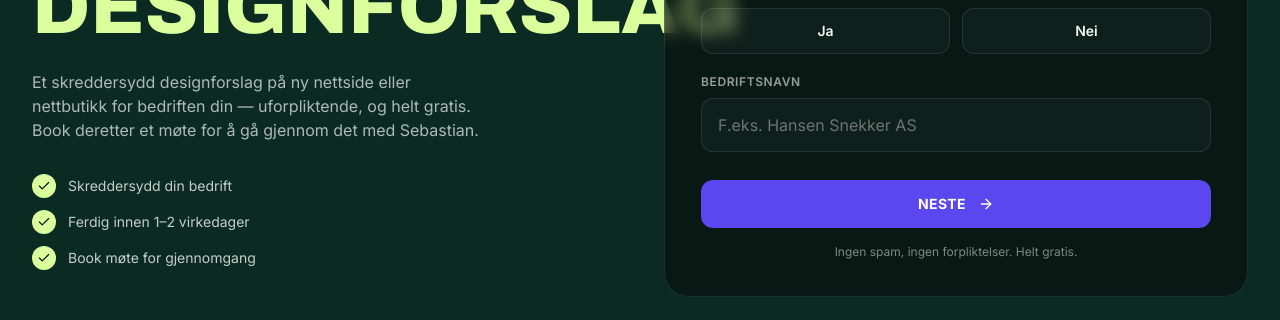
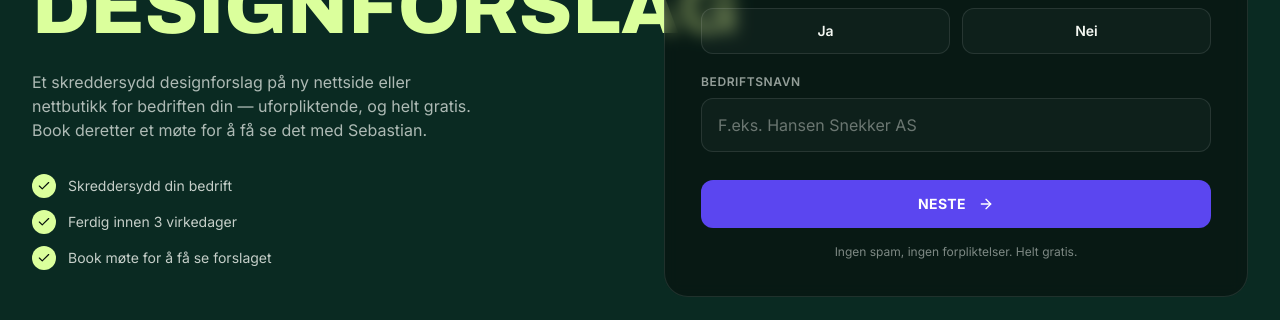
Before and after one commit to MyrvoldMarketing/myrvold-marketing-nettside, a Next.js app: page /nettside in a window 1280 px wide. Shown: the part 347-667 px from the top of the page. Built offline with nearby package versions, Linux system fonts and the light colour scheme.

Commit message:
Fiks tekst: gå gjennom → få se, 1-2 → 3 virkedager

```diff
--- a/src/app/nettside/page.tsx
+++ b/src/app/nettside/page.tsx
@@ -79,13 +79,13 @@ export default function NettsidenPage() {
                 <span className="text-lime">designforslag</span>
               </h1>
               <p className="mt-6 max-w-md text-paper/70">
-                Et skreddersydd designforslag på ny nettside eller nettbutikk for bedriften din — uforpliktende, og helt gratis. Book deretter et møte for å gå gjennom det med Sebastian.
+                Et skreddersydd designforslag på ny nettside eller nettbutikk for bedriften din — uforpliktende, og helt gratis. Book deretter et møte for å få se det med Sebastian.
               </p>
               <ul className="mt-8 space-y-3">
                 {[
                   "Skreddersydd din bedrift",
-                  "Ferdig innen 1–2 virkedager",
-                  "Book møte for gjennomgang",
+                  "Ferdig innen 3 virkedager",
+                  "Book møte for å få se forslaget",
                 ].map((t) => (
                   <li key={t} className="flex items-center gap-3 text-sm text-paper/80">
                     <span className="flex h-6 w-6 shrink-0 items-center justify-center rounded-full bg-lime text-ink">
--- a/src/app/page.tsx
+++ b/src/app/page.tsx
@@ -881,13 +881,13 @@ export default function Home() {
                   <span className="text-lime">designforslag?</span>
                 </h2>
                 <p className="mt-5 max-w-md text-paper/70">
-                  Et skreddersydd designforslag på ny nettside eller nettbutikk for bedriften din — uforpliktende, og helt gratis. Book deretter et møte for å gå gjennom det sammen.
+                  Et skreddersydd designforslag på ny nettside eller nettbutikk for bedriften din — uforpliktende, og helt gratis. Book deretter et møte for å få se det med Sebastian.
                 </p>
 
                 <ul className="mt-8 space-y-4">
                   {[
                     ["Skreddersydd", "Designet kun for din bedrift og bransje."],
-                    ["Book møte", "Gå gjennom forslaget med Sebastian på video."],
+                    ["Book møte", "Få se forslaget med Sebastian på video."],
                     ["Ingen binding", "Du bestemmer om du vil gå videre."],
                   ].map(([t, d]) => (
                     <li key={t} className="flex gap-4">
```
